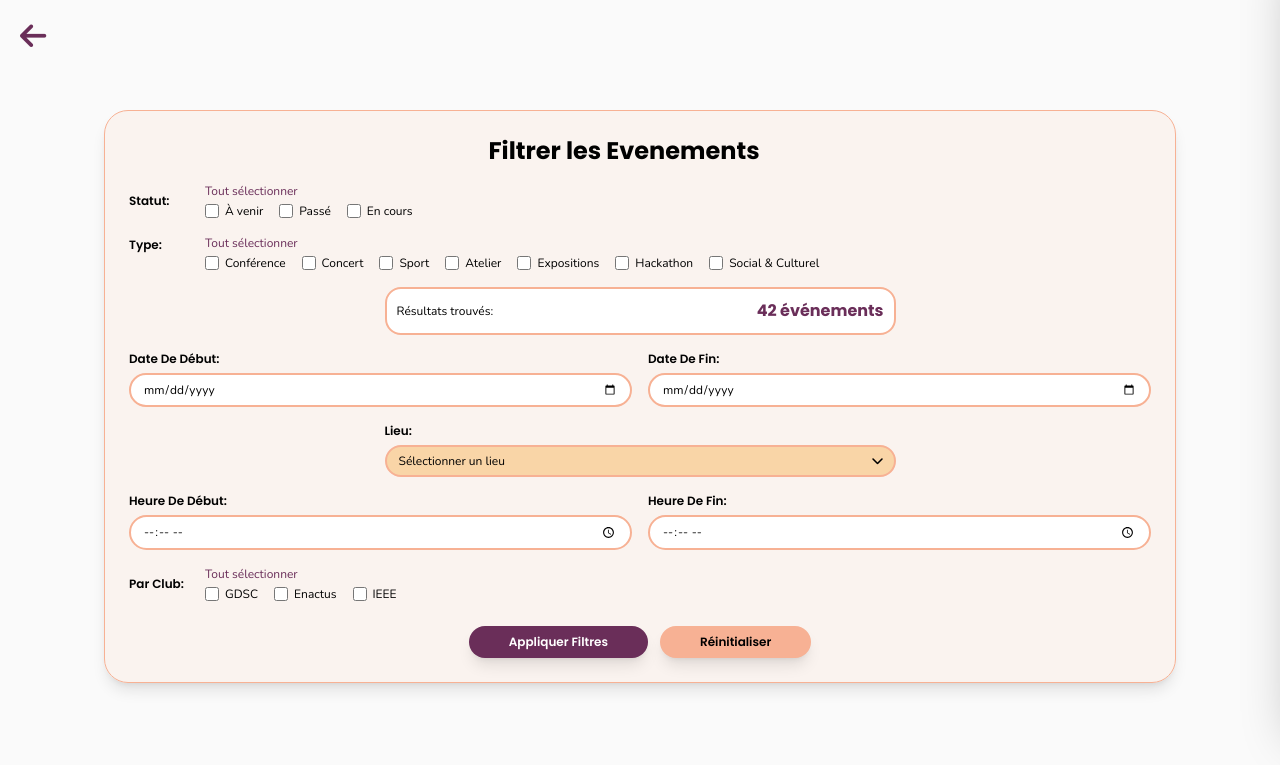
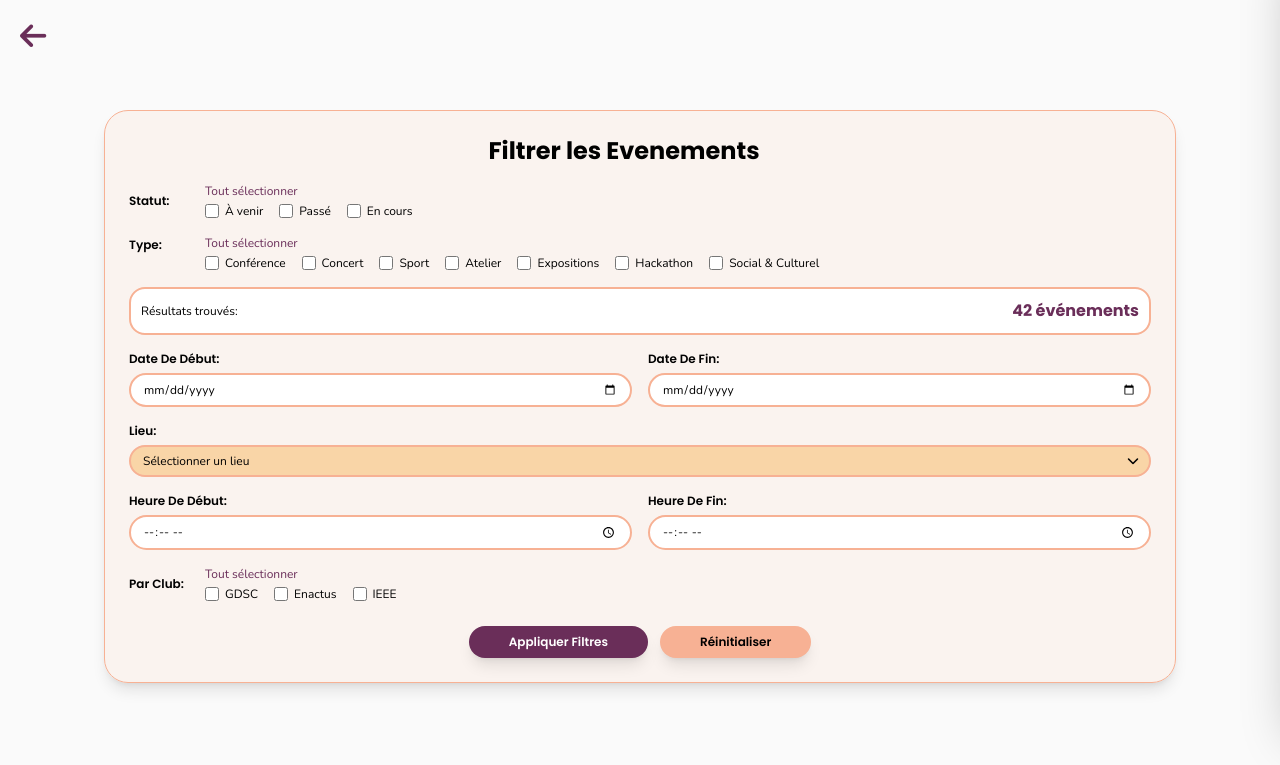
Before and after one commit to EventMakersOrganization/EventMakers, a website: page public/filtrer-event.html in a window 1280 px wide. Shown: the part 74-839 px from the top of the page. Drawn offline with nearby package versions, Linux system fonts and the light colour scheme; files whose address does not match are found by name.

Commit message:
modifications

```diff
--- a/public/filtrer-event.html
+++ b/public/filtrer-event.html
@@ -286,7 +286,7 @@
             </div>
 
             <!-- PRÉVISUALISATION DES RÉSULTATS -->
-            <div class="bg-white border-2 border-melon rounded-2xl p-2.5 w-1/2 mx-auto">
+            <div class="bg-white border-2 border-melon rounded-2xl p-2.5 w-full mx-auto">
   <div class="flex items-center justify-between">
     <span class="font-body text-xs text-black">Résultats trouvés:</span>
     <span class="font-title text-base font-bold text-byzantium" id="resultCount">42 événements</span>
@@ -329,7 +329,7 @@
 
             <!-- LIEU -->
 
-<div class="w-1/2 mx-auto">
+<div class="w-full mx-auto">
   <label
     for="lieu"
     class="font-title text-xs font-semibold text-black mb-1.5 block"
```
Also changed, not shown: public/ListeDesMessages.html (+3 -3 lines), public/header.html (+1 -1 lines), public/style.css.
